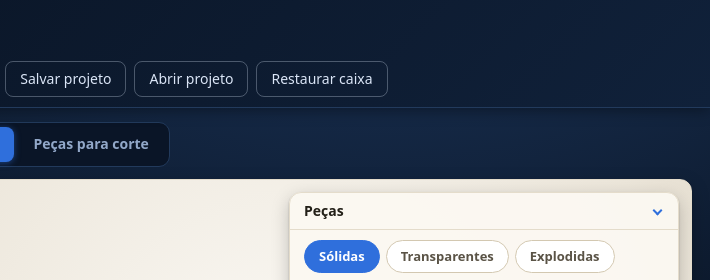
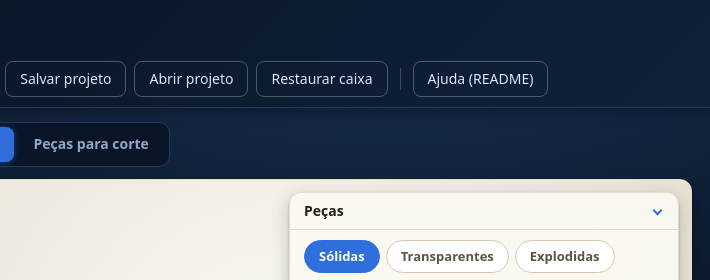
Before and after one commit to maujabur/box-maker-web, a plain HTML site: page index.html in a window 1280 px wide. Shown: the top 280 px of the page, 570-1280 px from the left. Drawn offline with Linux system fonts and the light colour scheme.

Commit message:
Botão Ajuda (README) no topo, README reorganizado e licença MIT com atribuição

```diff
--- a/index.html
+++ b/index.html
@@ -37,6 +37,8 @@
     <button id="save-json" class="btn ghost">Salvar projeto</button>
     <button id="load-json" class="btn ghost">Abrir projeto</button>
     <button id="reset" class="btn ghost" title="Volta só a caixa do painel aos valores padrão (a lista de corte e as opções da chapa ficam)">Restaurar caixa</button>
+    <span class="sep"></span>
+    <a class="btn ghost" href="https://github.com/maujabur/box-maker-web#readme" target="_blank" rel="noopener" title="Instruções de uso e documentação no GitHub (precisa de internet; offline, veja o README.md na pasta do programa)">Ajuda (README)</a>
     <input type="file" id="file-json" accept=".json,application/json" hidden>
   </div>
 </header>
--- a/style.css
+++ b/style.css
@@ -73,6 +73,7 @@ summary .help-btn { margin-left: auto; }
   font: inherit; font-weight: 600; padding: 7px 14px; border-radius: 8px; cursor: pointer;
   border: 1px solid transparent; transition: background .15s, border-color .15s, transform .05s;
 }
+a.btn { text-decoration: none; display: inline-block; }
 .btn:active { transform: translateY(1px); }
 .btn.primary { background: var(--accent); color: #fff; }
 .btn.primary:hover { background: var(--accent-hover); }
```
Also changed, not shown: 2 other files.
